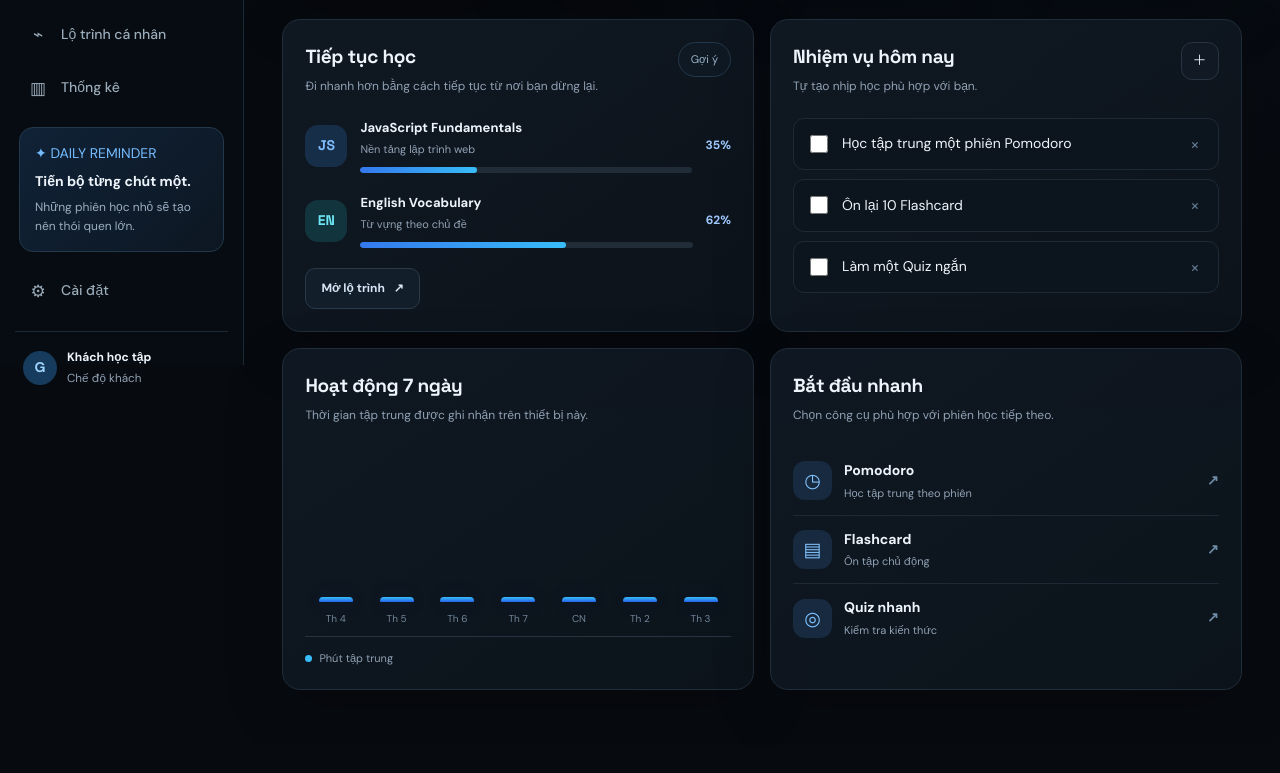
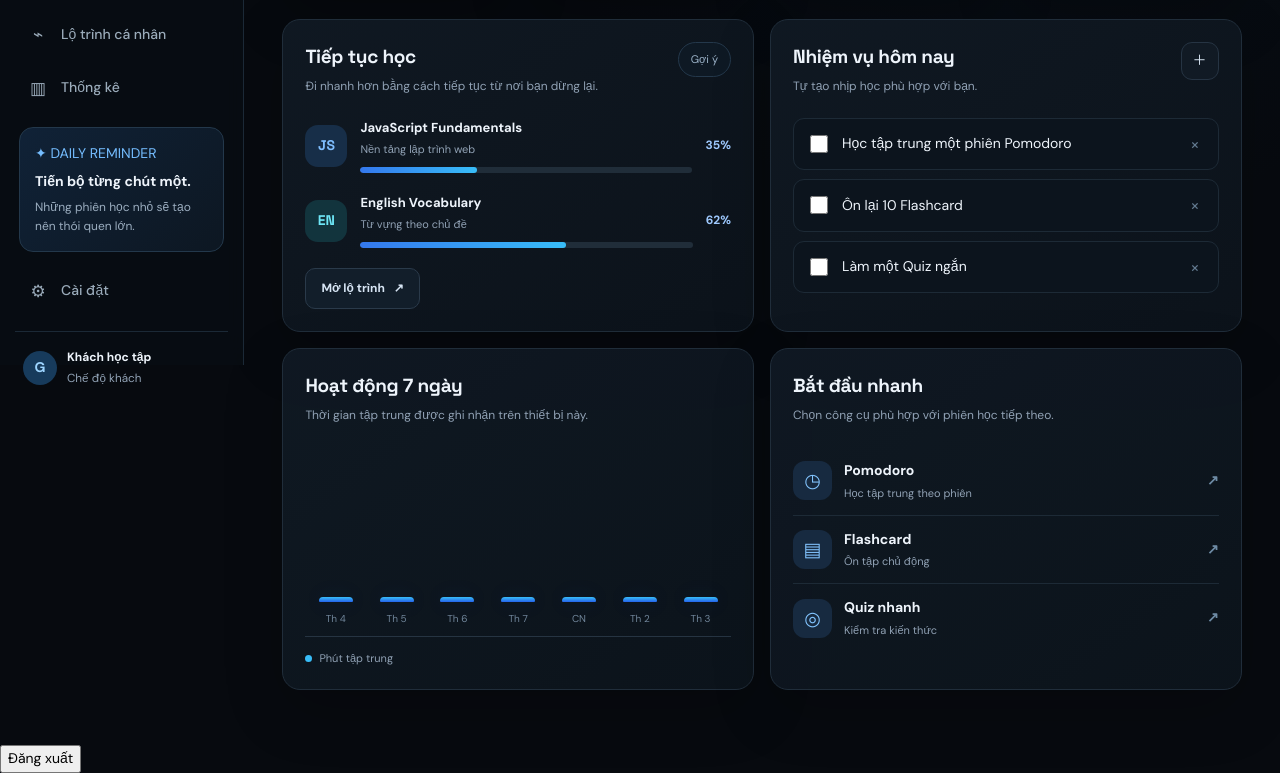
Before and after one commit to huymc5797-oss/hoc_tap123, a plain HTML site: page trangchu.html in a window 1280 px wide. Shown: the part 435-1208 px from the top of the page. Before the commit the page ends 1180 px from the top, so only its background shows below. Drawn offline with Linux system fonts and the light colour scheme.

Commit message:
Add logout button to trangchu.html

```diff
--- a/trangchu.html
+++ b/trangchu.html
@@ -36,3 +36,6 @@
 <div id="toast-root" class="toast-root"></div>
 <script src="js/app.js"></script><script src="js/home.js"></script>
 </body></html>
+<button type="button" onclick="logoutStudyverse()">
+  Đăng xuất
+</button>
```
